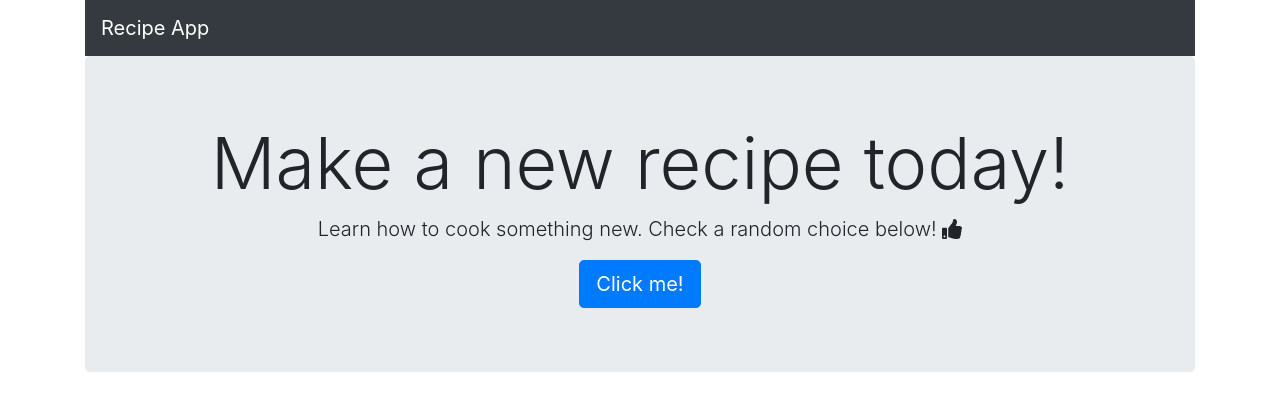
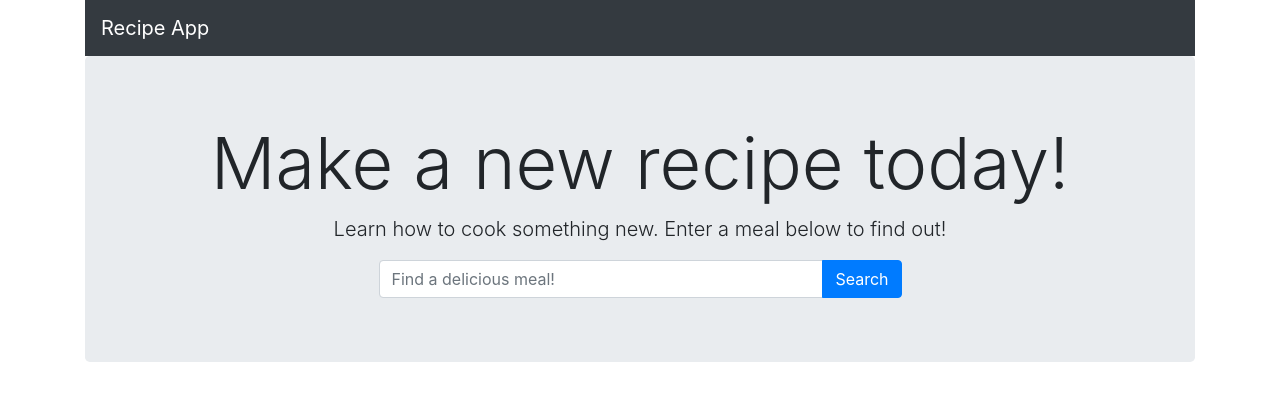
Before and after one commit to deboragaleano/recipe-app, a React (Create React App) app: page / in a window 1280 px wide. Shown: the top 410 px of the page. Built offline with nearby package versions, Linux system fonts and the light colour scheme.

Commit message:
add search-api

```diff
--- a/src/RecipeCard.js
+++ b/src/RecipeCard.js
@@ -8,18 +8,11 @@ class RecipeCard extends Component {
         return(
             <Card body>
                 <div className="d-flex mb-2 justify-content-between">
-                    <CardTitle className="mb-0 font-weight-bold text-center">{this.props.data.name}</CardTitle>
+                    <CardTitle className="mb-0 font-weight-bold text-center">{this.props.title}</CardTitle>
                 </div>
-                <CardImg top width="100%" src={this.props.data.image} alt={this.props.data.name}/>
-                <div className="card-text text-left">
-                    <strong>Ingredients:</strong>
-                    <ListGroup >
-                        {this.props.data.ingredients.split('\n').map((i, key) => (
-                        <ListGroupItem className="hidden" key={key}>{i}</ListGroupItem>))}
-                    </ListGroup>
-                </div>
+                <CardImg top width="100%" src={this.props.img} alt={this.props.title}/>
                 <Button
-                    href={this.props.data.url}
+                    // href={this.props.data.url}
                     target="_blank"
                 >
                 Learn more
--- a/src/RecipeContainer.js
+++ b/src/RecipeContainer.js
@@ -1,41 +1,46 @@
 import React, { Component } from 'react';
-import data from './data/data.json';
 import RecipeCard from "./RecipeCard";
-import {random} from './helpers';
-import { FontAwesomeIcon } from '@fortawesome/react-fontawesome';
-import { faThumbsUp } from '@fortawesome/free-solid-svg-icons';
 
 import {
     Container, Row, Col, Button,
-    Navbar, NavbarBrand, Jumbotron } from 'reactstrap';
+    Navbar, NavbarBrand, Jumbotron,
+    Input, InputGroup, InputGroupAddon} from 'reactstrap';
 
 class RecipeContainer extends Component {
-    static defaultProps = {
-        recipes: data,
-        numRecipes: 3
-    }
-
     constructor(props) {
         super(props);
         this.state = {
-            recipe: null,
-            isClicked: false
+            searchValue: '',
+            meals: []
         }
-        this.handleClick = this.handleClick.bind(this);
+        this.handleOnChange = this.handleOnChange.bind(this)
+        this.handleClick = this.handleClick.bind(this)
+        this.apiCall = this.apiCall.bind(this)
     }
 
-    generate() {
-        let randomRecipes = Array.from({length: this.props.numRecipes}, () => random(this.props.recipes));
-        let UniqueRecipes = [...new Set(randomRecipes)]
+    handleOnChange(e) {
         this.setState({
-            recipe: UniqueRecipes,
-            isClicked: true
+            searchValue: e.target.value
         })
     }
 
     handleClick() {
-        this.generate()
+        this.apiCall(this.state.searchValue)
     }
+
+    apiCall(input) {
+        const url = `https://www.themealdb.com/api/json/v1/1/search.php?s=${input}`;
+        fetch(url)
+        .then(resp => {
+            return resp.json();
+        })
+        .then(data => {
+            this.setState({
+                meals: data.meals
+            })
+        })
+    }
+
 
     render() {
         return (
@@ -47,22 +52,33 @@ class RecipeContainer extends Component {
                 <Jumbotron>
                     {!this.state.isClicked && <div>
                     <h1 className="display-3">Make a new recipe today!</h1>
-                    <p className="lead">Learn how to cook something new. Check a random choice below! <FontAwesomeIcon icon={faThumbsUp}/></p></div>}
-                    {this.state.isClicked && <h1>Pick one and start cookin'!</h1>}
-                    <Row>
-                        {this.state.recipe && this.state.recipe.map(r => (
-                            <Col xs="4" key={`${r.name}`}>
-                                <RecipeCard data={r} />
-                            </Col>
-                        ))}
-                    </Row>
+                    <p className="lead">Learn how to cook something new. Enter a meal below to find out!</p></div>}
 
-                    <Button
-                        color='primary'
-                        size='lg'
-                        onClick={this.handleClick}>
-                        Click me!
-                    </Button>
+                    <InputGroup size="md w-50 mx-auto">
+                        <Input
+                            placeholder="Find a delicious meal!"
+                            onChange = {e => this.handleOnChange(e)}
+                            value = {this.state.searchValue}
+                        />
+                        <InputGroupAddon addonType="append">
+                        <Button
+                            color="primary"
+                            onClick={this.handleClick}>
+                                Search</Button>
+                        </InputGroupAddon>
+                    </InputGroup>
+
+                    {this.state.meals ? (
+                    <div>
+                    {this.state.meals.map((meal, index) => (
+                        <div key={index}>
+                    <RecipeCard title={meal.strMeal} img={meal.strMealThumb} />
+                    </div>
+                    ))}
+                    </div>
+                    ) : (
+                    <p>Try searching for a meal</p>
+                    )}
 
                 </Jumbotron>
             </Container>
@@ -72,3 +88,11 @@ class RecipeContainer extends Component {
 }
 
 export default RecipeContainer;
+
+
+/**
+ * TODO:
+ * - Search button, submit when pressing key enter
+ * - Change RecipeCard and add more information
+ * - Don't show all results but only about in a Column/Row
+ */
```
